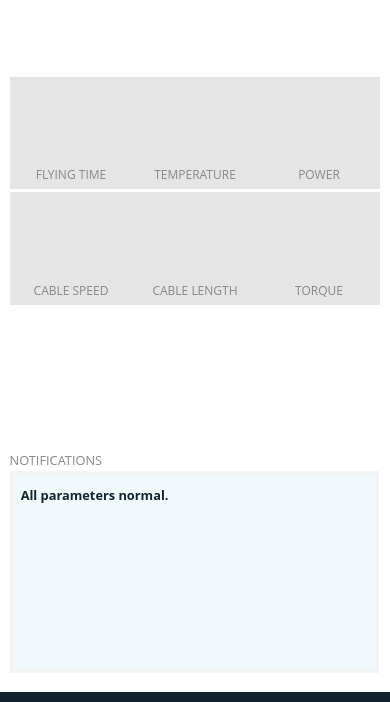
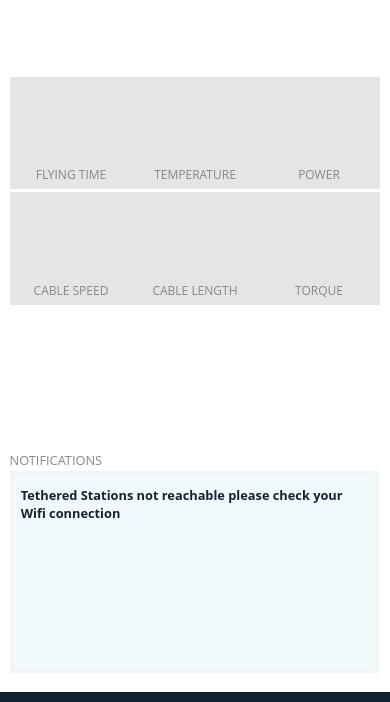
Before and after one commit to odyssee/SAFE-T_App, a plain HTML site: page www/index.html in a window 390 px wide. Shown: the part 95-797 px from the top of the page. Drawn offline with Linux system fonts and the light colour scheme; some packages are replaced by stand-ins of ours.

Commit message:
Update index.html

```diff
--- a/www/index.html
+++ b/www/index.html
@@ -135,7 +135,8 @@
 						<div id="notifications">
 							NOTIFICATIONS
 							<div id="notifRectangle">
-								All parameters normal.
+								Tethered Stations not reachable please check your Wifi connection
+
 							</div>  <!-- fin de div notifRectangle -->
 						</div> <!-- fin de div id notifications -->
 					</div> <!-- fin de div innerBloc -->
```
